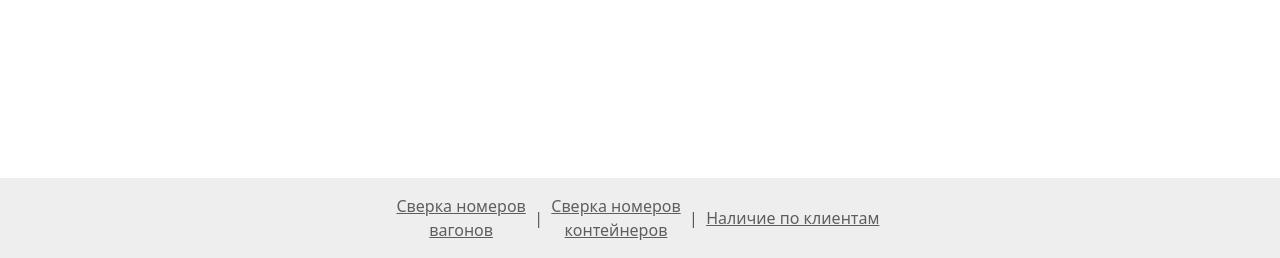
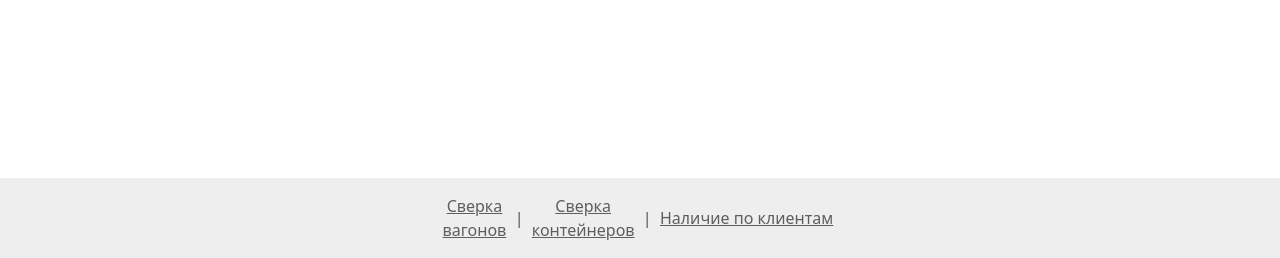
Before and after one commit to Vladiuse/rw, a Django app: template rw/containers/templates/containers/clients/one_client.html in a window 1280 px wide. Shown: the part 542-800 px from the top of the page. Run offline with Django 3.2, Linux system fonts and the light colour scheme; the template is opened without the code that fills it, so the values that code supplies are empty; some libraries are stand-ins or nearby versions.

Commit message:
remove wor "numbers" in links in bottom

```diff
--- a/rw/containers/templates/containers/base.html
+++ b/rw/containers/templates/containers/base.html
@@ -143,8 +143,8 @@ footer a{
     {%endblock%}
     <footer class="position-fixed">
       {%if not user.clientuser%}
-      <a href="{%url 'containers:compare_8'%}" target="_top">Сверка номеров <br>вагонов</a> &nbsp; | &nbsp;
-      <a href="{%url 'containers:index'%}" target="_top">Сверка номеров <br>контейнеров</a> &nbsp; | &nbsp;
+      <a href="{%url 'containers:compare_8'%}" target="_top">Сверка <br>вагонов</a> &nbsp; | &nbsp;
+      <a href="{%url 'containers:index'%}" target="_top">Сверка <br>контейнеров</a> &nbsp; | &nbsp;
       {%endif%}
         <a href="{%url 'containers:clients'%}" target="_top">Наличие по клиeнтaм</a> &nbsp;
                     <!-- КОМУ доступен -->
```
